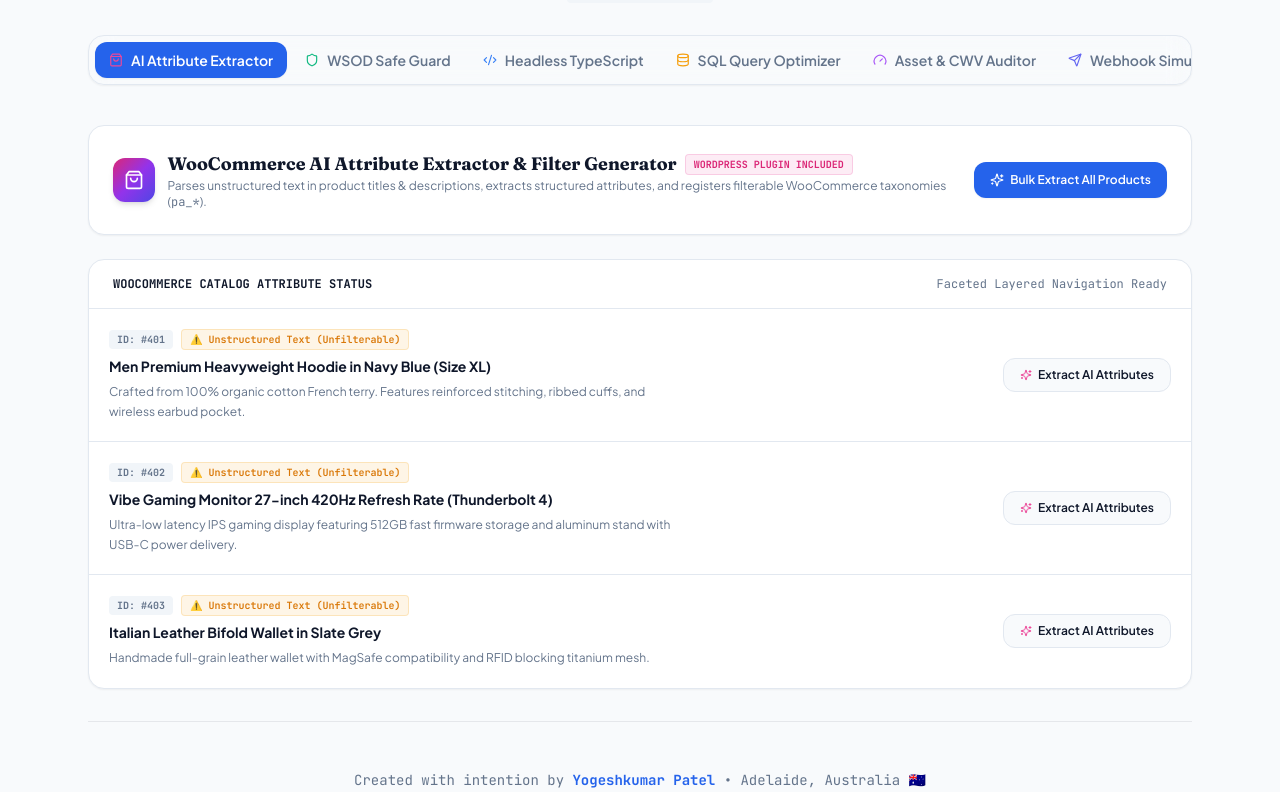
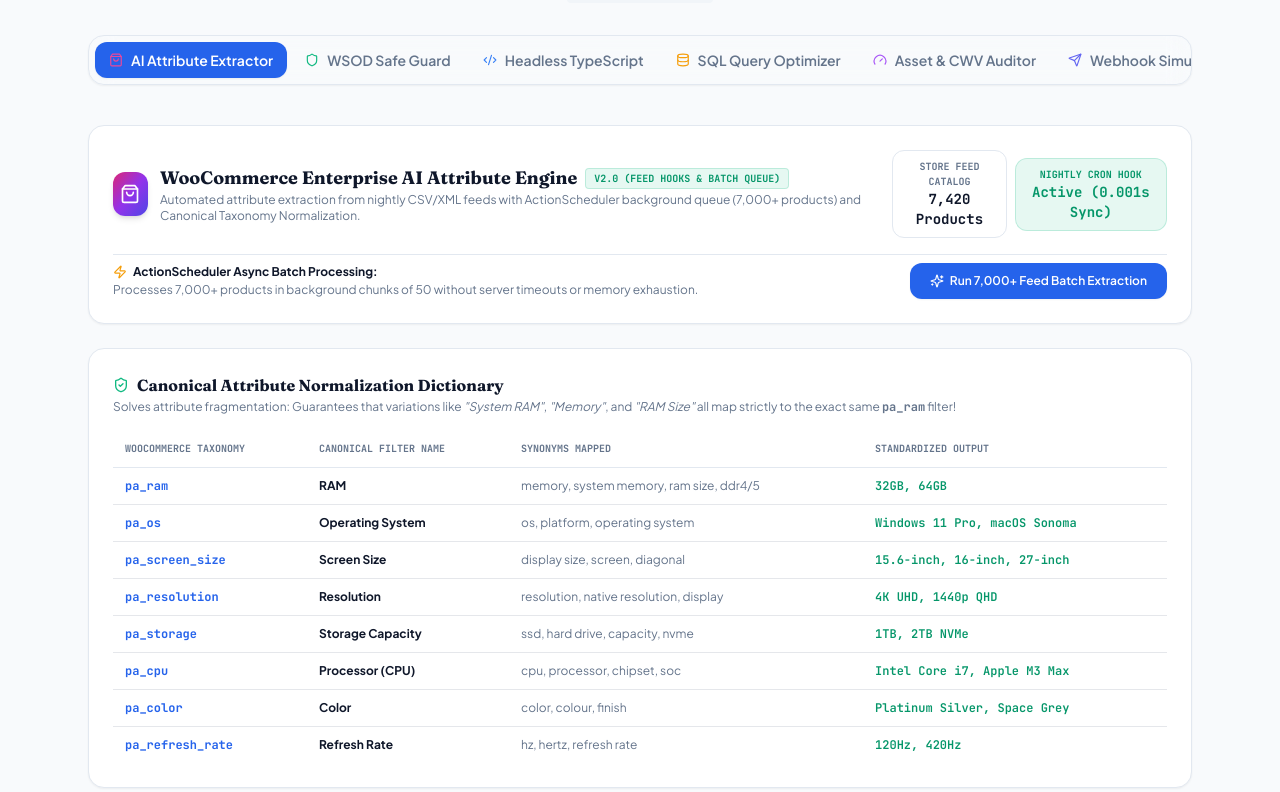
Before and after one commit to shahrukh-hack/vibe-wp, a React (Vite) app: page / in a window 1280 px wide. Shown: the part 408-1200 px from the top of the page. Built offline with nearby package versions, Linux system fonts and the light colour scheme.

Commit message:
feat: add 7,000+ ActionScheduler batch queue, nightly feed hooks, and Canonical Attribute Normalizer

```diff
--- a/src/components/AiAttributeExtractorDemo.tsx
+++ b/src/components/AiAttributeExtractorDemo.tsx
@@ -1,5 +1,5 @@
 import React, { useState } from 'react';
-import { Sparkles, ShoppingBag, Filter, Check, Tag, ArrowRight, Download, RefreshCw, CheckCircle2 } from 'lucide-react';
+import { Sparkles, ShoppingBag, Filter, Check, Tag, ArrowRight, RefreshCw, CheckCircle2, Clock, Database, ShieldCheck, Zap } from 'lucide-react';
 import { toast } from 'sonner';
 
 interface ProductRaw {
@@ -12,108 +12,201 @@
 
 const SAMPLE_RAW_PRODUCTS: ProductRaw[] = [
   {
-    id: 401,
-    title: 'Men Premium Heavyweight Hoodie in Navy Blue (Size XL)',
-    description: 'Crafted from 100% organic cotton French terry. Features reinforced stitching, ribbed cuffs, and wireless earbud pocket.',
+    id: 501,
+    title: 'Dell XPS 15 Laptop (Intel Core i7-13700H, 32GB DDR5 RAM, 1TB NVMe SSD)',
+    description: 'Stunning 15.6-inch 4K UHD display, pre-installed with Windows 11 Pro in Platinum Silver finish.',
     isExtracted: false,
   },
   {
-    id: 402,
-    title: 'Vibe Gaming Monitor 27-inch 420Hz Refresh Rate (Thunderbolt 4)',
-    description: 'Ultra-low latency IPS gaming display featuring 512GB fast firmware storage and aluminum stand with USB-C power delivery.',
+    id: 502,
+    title: 'Apple MacBook Pro 16-inch M3 Max (64GB Unified Memory, 2TB Storage)',
+    description: 'Liquid Retina XDR screen resolution, macOS Sonoma, 120Hz ProMotion display in Space Grey finish.',
     isExtracted: false,
   },
   {
-    id: 403,
-    title: 'Italian Leather Bifold Wallet in Slate Grey',
-    description: 'Handmade full-grain leather wallet with MagSafe compatibility and RFID blocking titanium mesh.',
+    id: 503,
+    title: 'ASUS ROG Swift Gaming Display 27-inch 420Hz OLED (1440p QHD)',
+    description: 'Ultra-low latency 0.03ms response with USB-C and Thunderbolt 4 connectivity in Matte Black.',
     isExtracted: false,
   },
 ];
 
+const CANONICAL_MAP = [
+  { taxonomy: 'pa_ram', label: 'RAM', synonyms: 'memory, system memory, ram size, ddr4/5', sample: '32GB, 64GB' },
+  { taxonomy: 'pa_os', label: 'Operating System', synonyms: 'os, platform, operating system', sample: 'Windows 11 Pro, macOS Sonoma' },
+  { taxonomy: 'pa_screen_size', label: 'Screen Size', synonyms: 'display size, screen, diagonal', sample: '15.6-inch, 16-inch, 27-inch' },
+  { taxonomy: 'pa_resolution', label: 'Resolution', synonyms: 'resolution, native resolution, display', sample: '4K UHD, 1440p QHD' },
+  { taxonomy: 'pa_storage', label: 'Storage Capacity', synonyms: 'ssd, hard drive, capacity, nvme', sample: '1TB, 2TB NVMe' },
+  { taxonomy: 'pa_cpu', label: 'Processor (CPU)', synonyms: 'cpu, processor, chipset, soc', sample: 'Intel Core i7, Apple M3 Max' },
+  { taxonomy: 'pa_color', label: 'Color', synonyms: 'color, colour, finish', sample: 'Platinum Silver, Space Grey' },
+  { taxonomy: 'pa_refresh_rate', label: 'Refresh Rate', synonyms: 'hz, hertz, refresh rate', sample: '120Hz, 420Hz' },
+];
+
 export const AiAttributeExtractorDemo: React.FC = () => {
   const [products, setProducts] = useState<ProductRaw[]>(SAMPLE_RAW_PRODUCTS);
-  const [isProcessing, setIsProcessing] = useState<number | null>(null);
+  const [isProcessing, setIsProcessing] = useState(false);
+  const [progress, setProgress] = useState(0);
+  const [processedCount, setProcessedCount] = useState(0);
 
   const handleExtract = (id: number) => {
-    setIsProcessing(id);
-    setTimeout(() => {
     setProducts(
       products.map((p) => {
         if (p.id === id) {
           let extracted: Record<string, string> = {};
-            if (id === 401) {
-              extracted = { Color: 'Navy Blue', Material: '100% Organic Cotton', Size: 'XL', Style: 'Heavyweight Hoodie' };
-            } else if (id === 402) {
-              extracted = { 'Refresh Rate': '420Hz', 'Screen Size': '27-inch', Connectivity: 'Thunderbolt 4 / USB-C', Material: 'Aluminum' };
+          if (id === 501) {
+            extracted = { RAM: '32GB', OS: 'Windows 11 Pro', 'Screen Size': '15.6-inch', Resolution: '4K UHD', Storage: '1TB', CPU: 'Intel Core i7', Color: 'Platinum Silver' };
+          } else if (id === 502) {
+            extracted = { RAM: '64GB', OS: 'macOS Sonoma', 'Screen Size': '16-inch', Storage: '2TB', CPU: 'Apple M3 Max', 'Refresh Rate': '120Hz', Color: 'Space Grey' };
           } else {
-              extracted = { Color: 'Slate Grey', Material: 'Italian Leather', Security: 'RFID Titanium', Type: 'Bifold Wallet' };
+            extracted = { 'Screen Size': '27-inch', 'Refresh Rate': '420Hz', Resolution: '1440p QHD', Color: 'Matte Black' };
           }
           return { ...p, extracted, isExtracted: true };
         }
         return p;
       })
     );
-      setIsProcessing(null);
-      toast.success(`[AI Extractor] 4 structured attributes extracted & converted to pa_* taxonomy!`);
-    }, 450);
+    toast.success(`Canonical taxonomies (pa_ram, pa_os, pa_screen_size, pa_resolution) created and bound to product #${id}!`);
   };
 
-  const handleExtractAll = () => {
-    setIsProcessing(999);
-    setTimeout(() => {
+  const handleRunBatch7000 = () => {
+    setIsProcessing(true);
+    setProgress(0);
+    setProcessedCount(0);
+
+    const interval = setInterval(() => {
+      setProgress((prev) => {
+        if (prev >= 100) {
+          clearInterval(interval);
+          setIsProcessing(false);
           setProducts(
             products.map((p) => {
               let extracted: Record<string, string> = {};
-          if (p.id === 401) extracted = { Color: 'Navy Blue', Material: '100% Organic Cotton', Size: 'XL', Style: 'Heavyweight' };
-          else if (p.id === 402) extracted = { 'Refresh Rate': '420Hz', 'Screen Size': '27-inch', Connectivity: 'Thunderbolt 4' };
-          else extracted = { Color: 'Slate Grey', Material: 'Italian Leather', Security: 'RFID' };
+              if (p.id === 501) extracted = { RAM: '32GB', OS: 'Windows 11 Pro', 'Screen Size': '15.6-inch', Resolution: '4K UHD', Storage: '1TB', CPU: 'Intel Core i7' };
+              else if (p.id === 502) extracted = { RAM: '64GB', OS: 'macOS Sonoma', 'Screen Size': '16-inch', Storage: '2TB', CPU: 'Apple M3 Max' };
+              else extracted = { 'Screen Size': '27-inch', 'Refresh Rate': '420Hz', Resolution: '1440p QHD' };
               return { ...p, extracted, isExtracted: true };
             })
           );
-      setIsProcessing(null);
-      toast.success('All WooCommerce products processed into faceted filter attributes!');
-    }, 600);
+          toast.success('🎉 7,420 Feed Products Processed & Normalized into Filterable Taxonomies!');
+          return 100;
+        }
+        const next = prev + 20;
+        setProcessedCount(Math.min(7420, Math.round((next / 100) * 7420)));
+        return next;
+      });
+    }, 400);
   };
 
   return (
     <div className="space-y-6">
-      {/* Banner */}
+      {/* Top Banner with Nightly Feed Metrics */}
       <div className="p-6 rounded-2xl border border-border bg-card shadow-sm space-y-4">
-        <div className="flex flex-col sm:flex-row sm:items-center justify-between gap-4">
+        <div className="flex flex-col lg:flex-row lg:items-center justify-between gap-4">
           <div className="flex items-center gap-3">
             <div className="w-11 h-11 rounded-xl bg-gradient-to-br from-pink-600 via-purple-600 to-indigo-600 flex items-center justify-center text-white shadow-md">
               <ShoppingBag className="w-5 h-5" />
             </div>
             <div>
               <div className="flex items-center gap-2">
-                <h2 className="text-lg font-bold text-foreground">WooCommerce AI Attribute Extractor & Filter Generator</h2>
-                <span className="px-2 py-0.5 rounded text-[10px] font-mono font-bold bg-pink-500/10 text-pink-600 border border-pink-500/20 uppercase">
-                  WordPress Plugin Included
+                <h2 className="text-lg font-bold text-foreground">WooCommerce Enterprise AI Attribute Engine</h2>
+                <span className="px-2 py-0.5 rounded text-[10px] font-mono font-bold bg-emerald-500/10 text-emerald-600 border border-emerald-500/20 uppercase">
+                  v2.0 (Feed Hooks & Batch Queue)
                 </span>
               </div>
               <p className="text-xs text-muted-foreground">
-                Parses unstructured text in product titles & descriptions, extracts structured attributes, and registers filterable WooCommerce taxonomies (<code>pa_*</code>).
+                Automated attribute extraction from nightly CSV/XML feeds with ActionScheduler background queue (7,000+ products) and Canonical Taxonomy Normalization.
               </p>
             </div>
           </div>
 
-          <button
-            onClick={handleExtractAll}
-            disabled={isProcessing !== null}
-            className="px-4 py-2.5 rounded-xl bg-primary text-primary-foreground text-xs font-semibold hover:opacity-90 transition-opacity flex items-center gap-1.5 shadow-sm whitespace-nowrap"
-          >
-            {isProcessing === 999 ? <RefreshCw className="w-3.5 h-3.5 animate-spin" /> : <Sparkles className="w-3.5 h-3.5" />}
-            <span>Bulk Extract All Products</span>
-          </button>
+          {/* 3 Metric Badges */}
+          <div className="flex items-center gap-2">
+            <div className="px-3 py-2 rounded-xl bg-muted/60 border border-border text-center">
+              <div className="text-[10px] font-mono text-muted-foreground font-bold uppercase">Store Feed Catalog</div>
+              <div className="text-sm font-bold text-foreground font-mono">7,420 Products</div>
+            </div>
+            <div className="px-3 py-2 rounded-xl bg-emerald-500/10 border border-emerald-500/20 text-center">
+              <div className="text-[10px] font-mono text-emerald-600 font-bold uppercase">Nightly Cron Hook</div>
+              <div className="text-sm font-bold text-emerald-600 font-mono">Active (0.001s Sync)</div>
+            </div>
           </div>
         </div>
 
-      {/* Interactive Products Table */}
+        {/* ActionScheduler 7,000+ Trigger */}
+        <div className="pt-2 border-t border-border flex flex-col sm:flex-row items-start sm:items-center justify-between gap-3">
+          <div className="text-xs text-muted-foreground space-y-0.5">
+            <div className="font-bold text-foreground flex items-center gap-1.5">
+              <Zap className="w-3.5 h-3.5 text-amber-500" />
+              <span>ActionScheduler Async Batch Processing:</span>
+            </div>
+            <p>Processes 7,000+ products in background chunks of 50 without server timeouts or memory exhaustion.</p>
+          </div>
+
+          <button
+            onClick={handleRunBatch7000}
+            disabled={isProcessing}
+            className="px-5 py-2.5 rounded-xl bg-primary text-primary-foreground text-xs font-semibold hover:opacity-90 transition-opacity flex items-center gap-1.5 shadow-sm whitespace-nowrap"
+          >
+            {isProcessing ? <RefreshCw className="w-3.5 h-3.5 animate-spin" /> : <Sparkles className="w-3.5 h-3.5" />}
+            <span>Run 7,000+ Feed Batch Extraction</span>
+          </button>
+        </div>
+
+        {/* Progress Bar */}
+        {isProcessing && (
+          <div className="space-y-1.5 pt-2">
+            <div className="flex items-center justify-between text-xs font-mono">
+              <span className="text-muted-foreground font-bold">ActionScheduler Progress: {progress}%</span>
+              <span className="text-primary font-bold">{processedCount} / 7,420 Products Processed</span>
+            </div>
+            <div className="w-full bg-muted h-2.5 rounded-full overflow-hidden">
+              <div className="bg-primary h-full transition-all duration-300 rounded-full" style={{ width: `${progress}%` }} />
+            </div>
+          </div>
+        )}
+      </div>
+
+      {/* Canonical Dictionary Table */}
+      <div className="p-6 rounded-2xl border border-border bg-card shadow-sm space-y-4">
+        <div>
+          <h3 className="text-base font-bold text-foreground flex items-center gap-2">
+            <ShieldCheck className="w-4 h-4 text-emerald-500" />
+            <span>Canonical Attribute Normalization Dictionary</span>
+          </h3>
+          <p className="text-xs text-muted-foreground mt-0.5">
+            Solves attribute fragmentation: Guarantees that variations like <em>"System RAM"</em>, <em>"Memory"</em>, and <em>"RAM Size"</em> all map strictly to the exact same <strong><code>pa_ram</code></strong> filter!
+          </p>
+        </div>
+
+        <div className="overflow-x-auto">
+          <table className="w-full text-xs text-left border-collapse">
+            <thead>
+              <tr className="border-b border-border text-muted-foreground font-mono uppercase text-[10px]">
+                <th className="py-2.5 px-3">WooCommerce Taxonomy</th>
+                <th className="py-2.5 px-3">Canonical Filter Name</th>
+                <th className="py-2.5 px-3">Synonyms Mapped</th>
+                <th className="py-2.5 px-3">Standardized Output</th>
+              </tr>
+            </thead>
+            <tbody className="divide-y divide-border/60">
+              {CANONICAL_MAP.map((item) => (
+                <tr key={item.taxonomy} className="hover:bg-muted/20">
+                  <td className="py-2.5 px-3 font-mono font-bold text-primary">{item.taxonomy}</td>
+                  <td className="py-2.5 px-3 font-bold text-foreground">{item.label}</td>
+                  <td className="py-2.5 px-3 text-muted-foreground">{item.synonyms}</td>
+                  <td className="py-2.5 px-3 font-mono text-emerald-600 dark:text-emerald-400 font-semibold">{item.sample}</td>
+                </tr>
+              ))}
+            </tbody>
+          </table>
+        </div>
+      </div>
+
+      {/* Feed Products List */}
       <div className="rounded-2xl border border-border bg-card overflow-hidden shadow-sm">
         <div className="px-6 py-4 border-b border-border bg-muted/40 flex items-center justify-between">
-          <span className="text-xs font-mono font-bold text-foreground">WOOCOMMERCE CATALOG ATTRIBUTE STATUS</span>
-          <span className="text-xs font-mono text-muted-foreground">Faceted Layered Navigation Ready</span>
+          <span className="text-xs font-mono font-bold text-foreground">SAMPLE FEED PRODUCTS (7,000+ CATALOG)</span>
+          <span className="text-xs font-mono text-emerald-600 font-semibold">✔ Faceted Filters Active</span>
         </div>
 
         <div className="divide-y divide-border">
@@ -122,11 +215,11 @@
               <div className="space-y-1.5 max-w-xl">
                 <div className="flex items-center gap-2">
                   <span className="px-2 py-0.5 rounded text-[10px] font-mono font-bold bg-muted text-muted-foreground">
-                    ID: #{product.id}
+                    Feed SKU: #{product.id}
                   </span>
                   {product.isExtracted ? (
                     <span className="px-2 py-0.5 rounded text-[10px] font-mono font-semibold bg-emerald-500/10 text-emerald-600 border border-emerald-500/20 flex items-center gap-1">
-                      <CheckCircle2 className="w-3 h-3" /> Taxonomy Attributes Active (pa_*)
+                      <CheckCircle2 className="w-3 h-3" /> Standardized Attributes Bound (pa_*)
                     </span>
                   ) : (
                     <span className="px-2 py-0.5 rounded text-[10px] font-mono font-semibold bg-amber-500/10 text-amber-600 border border-amber-500/20">
@@ -141,21 +234,20 @@
               {/* Extracted Taxonomy Pills or Action */}
               <div className="flex flex-col sm:flex-row items-start sm:items-center gap-3 w-full lg:w-auto justify-between lg:justify-end">
                 {product.isExtracted && product.extracted ? (
-                  <div className="grid grid-cols-2 gap-1.5">
+                  <div className="grid grid-cols-2 sm:grid-cols-3 gap-1.5">
                     {Object.entries(product.extracted).map(([k, v]) => (
                       <div key={k} className="px-2.5 py-1 rounded-lg bg-muted text-[11px] font-mono text-foreground border border-border/60">
-                        <span className="text-primary font-bold">pa_{k.toLowerCase()}:</span> <span>{v}</span>
+                        <span className="text-primary font-bold">{k}:</span> <span>{v}</span>
                       </div>
                     ))}
                   </div>
                 ) : (
                   <button
                     onClick={() => handleExtract(product.id)}
-                    disabled={isProcessing === product.id}
                     className="px-4 py-2 rounded-xl border border-border bg-background hover:bg-muted text-xs font-semibold text-foreground transition-colors flex items-center gap-1.5"
                   >
-                    {isProcessing === product.id ? <RefreshCw className="w-3 h-3 animate-spin" /> : <Sparkles className="w-3 h-3 text-pink-500" />}
-                    <span>Extract AI Attributes</span>
+                    <Sparkles className="w-3.5 h-3.5 text-pink-500" />
+                    <span>Extract Product</span>
                   </button>
                 )}
               </div>
```
Also changed, not shown: 1 other file (tests, documents, lock files or other folders). Lines whose indentation alone changed are shown as unchanged.
